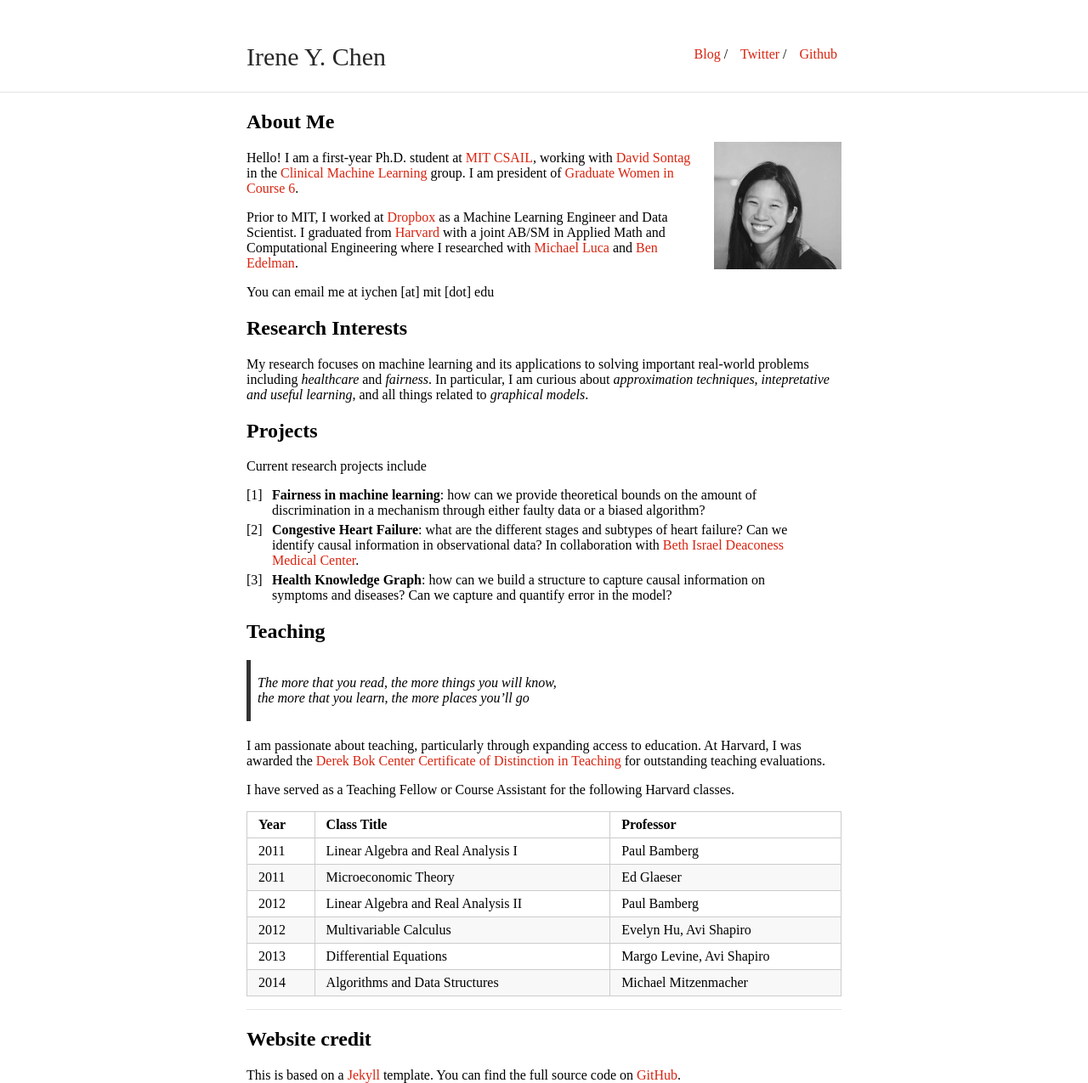
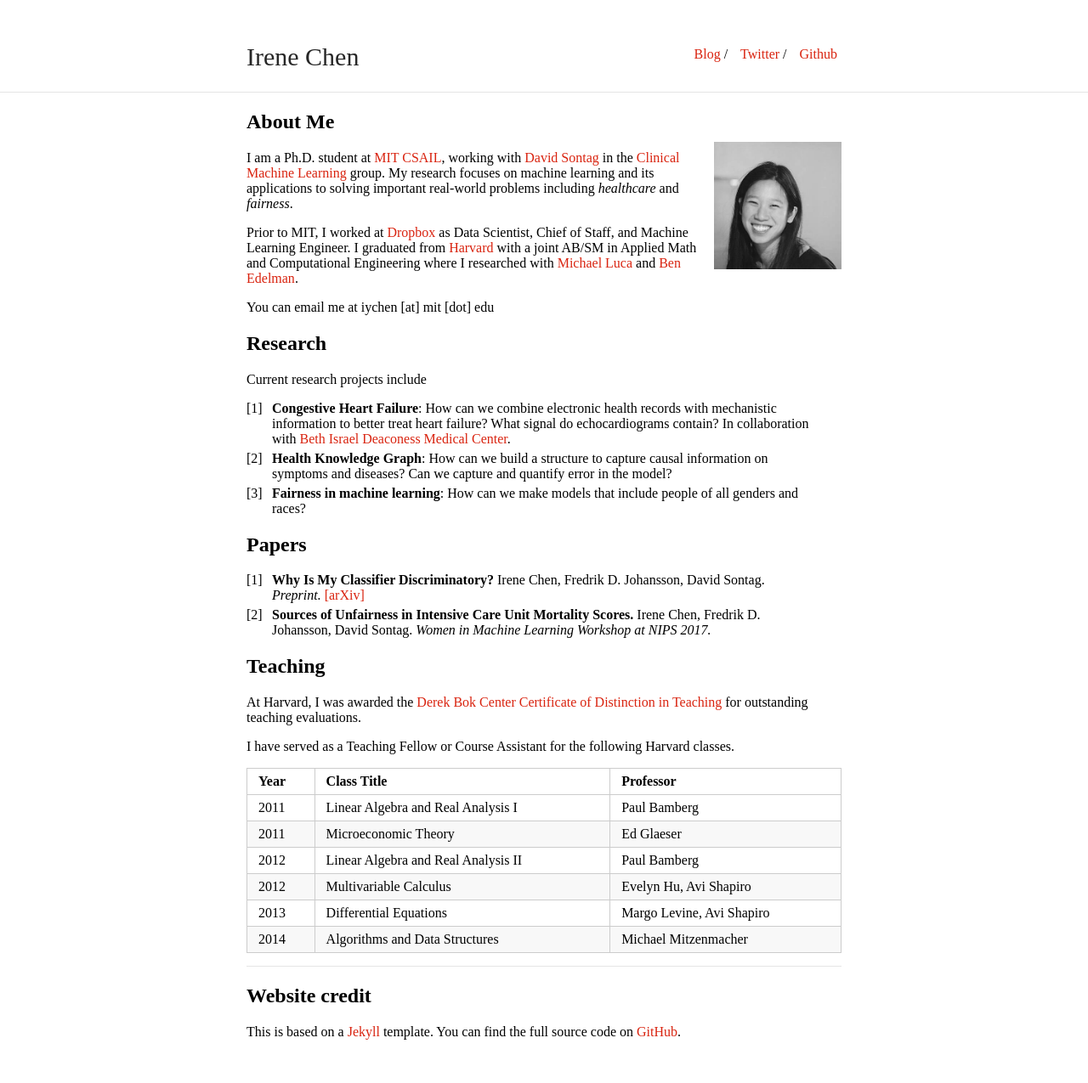
Before and after one commit to Skeptycal/research-site, a Jekyll site: the page built from index.md, in a window 1280 px wide. Shown: the whole page at 85% size. Built offline with Jekyll 4.4.1, drawn with Linux system fonts in a browser that asks for light colours; our own code applies the rules of GitHub Pages for plain Markdown files; after the commit the page ends 1224 px from its top, so only the background shows below that.

Commit message:
Update with fairness paper

```diff
--- a/_config.yml
+++ b/_config.yml
@@ -1,4 +1,4 @@
-title: Irene Y. Chen
+title: Irene Chen
 url: "people.csail.mit.edu/iychen"
 
 markdown: kramdown
--- a/index.md
+++ b/index.md
@@ -6,31 +6,29 @@ layout: default
 
 <img class="profile-picture" src="irene.jpg">
 
-Hello! I am a first-year Ph.D. student at [MIT CSAIL](https://www.csail.mit.edu/), working with [David Sontag](http://cs.nyu.edu/~dsontag/) in the [Clinical Machine Learning](http://clinicalml.org/) group. I am president of [Graduate Women in Course 6](http://gw6.scripts.mit.edu/).
+I am a Ph.D. student at [MIT CSAIL](https://www.csail.mit.edu/), working with [David Sontag](http://cs.nyu.edu/~dsontag/) in the [Clinical Machine Learning](http://clinicalml.org/) group. My research focuses on machine learning and its applications to solving important real-world problems including *healthcare* and *fairness*.
 
-Prior to MIT, I worked at [Dropbox](www.dropbox.com) as a Machine Learning Engineer and Data Scientist. I graduated from [Harvard](https://www.seas.harvard.edu/) with a joint AB/SM in Applied Math and Computational Engineering where I researched with [Michael Luca](http://www.hbs.edu/faculty/Pages/profile.aspx?facId=602417) and [Ben Edelman](http://www.hbs.edu/faculty/Pages/profile.aspx?facId=417579).
+Prior to MIT, I worked at [Dropbox](www.dropbox.com) as Data Scientist, Chief of Staff, and Machine Learning Engineer. I graduated from [Harvard](https://www.seas.harvard.edu/) with a joint AB/SM in Applied Math and Computational Engineering where I researched with [Michael Luca](http://www.hbs.edu/faculty/Pages/profile.aspx?facId=602417) and [Ben Edelman](http://www.hbs.edu/faculty/Pages/profile.aspx?facId=417579).
 
 You can email me at iychen [at] mit [dot] edu
 
 
-## Research Interests
-
-My research focuses on machine learning and its applications to solving important real-world problems including *healthcare* and *fairness*. In particular, I am curious about *approximation techniques*, *intepretative and useful learning*, and all things related to *graphical models*.
-
-## Projects
-
+## Research
 Current research projects include
 
-1. **Fairness in machine learning**: how can we provide theoretical bounds on the amount of discrimination in a mechanism through either faulty data or a biased algorithm?
-2. **Congestive Heart Failure**: what are the different stages and subtypes of heart failure? Can we identify causal information in observational data? In collaboration with [Beth Israel Deaconess Medical Center](http://www.bidmc.org/).
-3. **Health Knowledge Graph**: how can we build a structure to capture causal information on symptoms and diseases? Can we capture and quantify error in the model?
+1. **Congestive Heart Failure**: How can we combine electronic health records with mechanistic information to better treat heart failure? What signal do echocardiograms contain? In collaboration with [Beth Israel Deaconess Medical Center](http://www.bidmc.org/).
+2. **Health Knowledge Graph**: How can we build a structure to capture causal information on symptoms and diseases? Can we capture and quantify error in the model?
+3. **Fairness in machine learning**: How can we make models that include people of all genders and races?
+
+
+## Papers
+
+1. **Why Is My Classifier Discriminatory?** Irene Chen, Fredrik D. Johansson, David Sontag. *Preprint.* [[arXiv]](https://arxiv.org/abs/1805.12002)
+2. **Sources of Unfairness in Intensive Care Unit Mortality Scores.** Irene Chen, Fredrik D. Johansson, David Sontag. *Women in Machine Learning Workshop at NIPS 2017.*
 
 ## Teaching
 
-> The more that you read, the more things you will know, <br>
-> the more that you learn, the more places you’ll go
-
-I am passionate about teaching, particularly through expanding access to education. At Harvard, I was awarded the [Derek Bok Center Certificate of Distinction in Teaching](https://bokcenter.harvard.edu/awards) for outstanding teaching evaluations.
+At Harvard, I was awarded the [Derek Bok Center Certificate of Distinction in Teaching](https://bokcenter.harvard.edu/awards) for outstanding teaching evaluations.
 
 I have served as a Teaching Fellow or Course Assistant for the following Harvard classes.
 
```
Also changed, not shown: other parts of index.md (+39 -0 lines), README.md.
